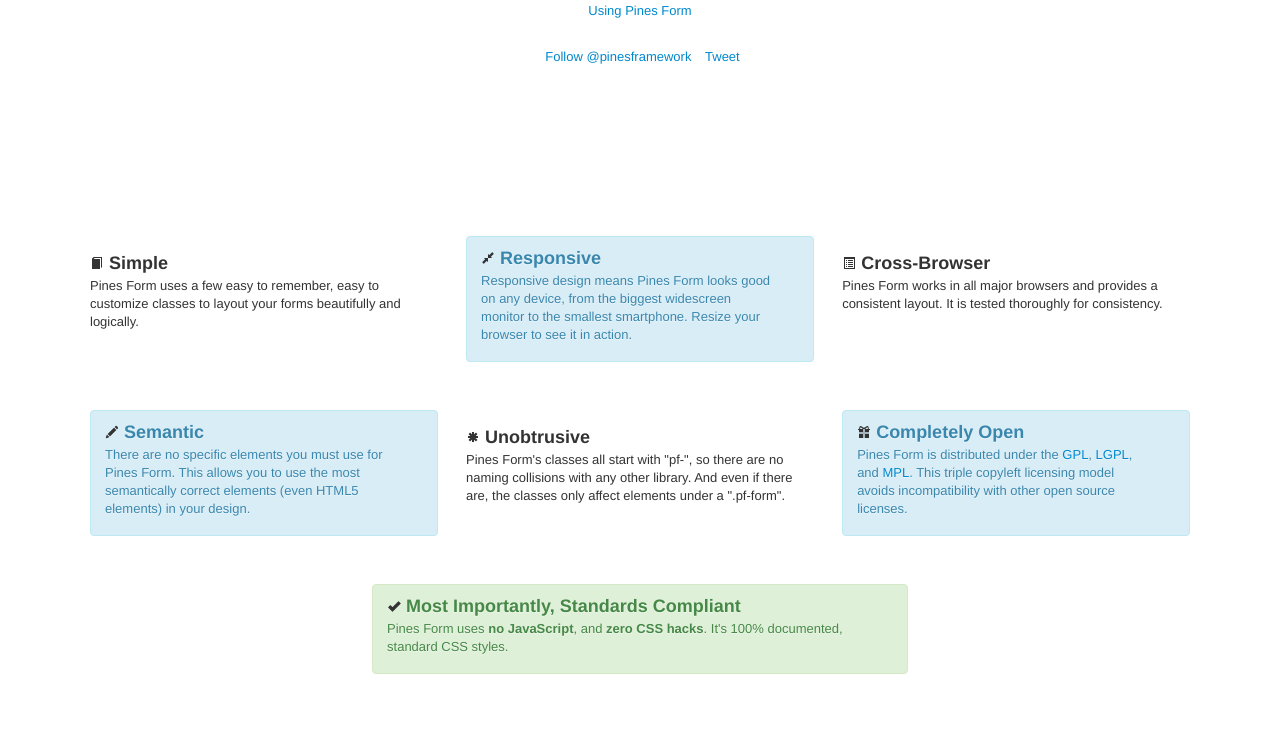
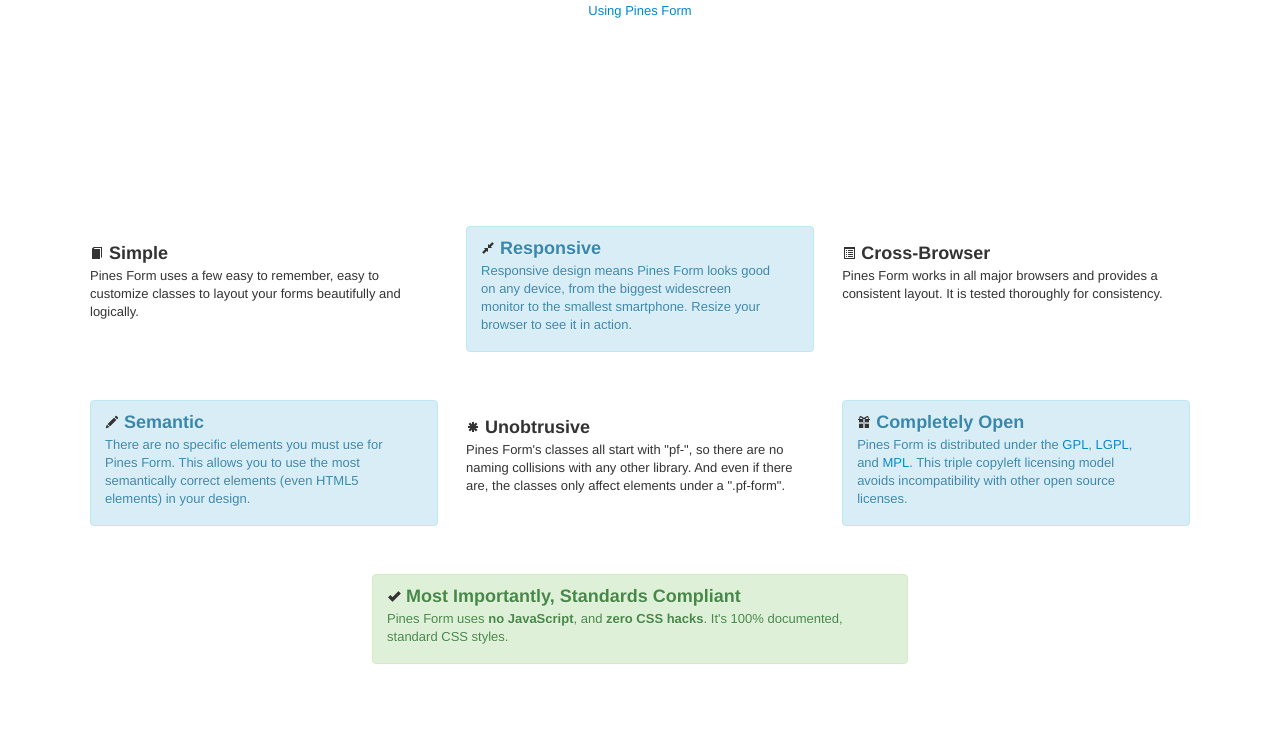
Before and after one commit to sciactive/pform, a plain HTML site: page index.html in a window 1280 px wide. Shown: the part 369-1100 px from the top of the page. Drawn offline with nearby package versions, Linux system fonts and the light colour scheme.

Commit message:
Switched to AddThis social buttons.

```diff
--- a/index.html
+++ b/index.html
@@ -169,29 +169,6 @@
 		}
 		.page-banner .right-button {
 			margin-left: 20px;
-		}
-		.quick-links {
-			list-style: none outside none;
-			margin: 0;
-			min-height: 30px;
-			padding: 5px 20px;
-			text-align: center;
-		}
-		.quick-links:first-child {
-			min-height: 0;
-		}
-		.quick-links li {
-			position: relative;
-			top: 5px;
-			color: #999999;
-			display: inline;
-			margin: 0 5px;
-		}
-		.quick-links .fb-btn {
-			top: 1px;
-		}
-		.quick-links .fb_iframe_widget iframe {
-			left: 0;
 		}
 		.page-points .row-fluid {
 			margin-bottom: 30px;
@@ -399,19 +376,17 @@
 				<a class="right-button btn btn-large" href="http://github.com/sciactive/pform" target="_blank" title="Fork me on GitHub">Pines Form on GitHub <img src="includes/github-icon.png" alt="GitHub Icon" /></a>
 				<br /><br />
 				<a data-toggle="modal" href="#using">Using Pines Form</a>
-				<br />
-				<ul class="quick-links">
-					<li class="fb-btn">
-						<div class="fb-like" data-href="http://pinesframework.org/pform/" data-send="false" data-layout="button_count" data-width="100" data-show-faces="false"></div>
-					</li>
-					<li class="follow-btn">
-						<a href="https://twitter.com/pinesframework" class="twitter-follow-button" data-show-count="false">Follow @pinesframework</a>
-					</li>
-					<li class="tweet-btn">
-						<a href="https://twitter.com/share" class="twitter-share-button" data-url="http://pinesframework.org/pform/">Tweet</a>
-					</li>
-				</ul>
-				<script>!function(d,s,id){var js,fjs=d.getElementsByTagName(s)[0];if(!d.getElementById(id)){js=d.createElement(s);js.id=id;js.src="//platform.twitter.com/widgets.js";fjs.parentNode.insertBefore(js,fjs);}}(document,"script","twitter-wjs");</script>
+				<br /><br />
+				<!-- AddThis Button BEGIN -->
+				<div class="addthis_toolbox addthis_default_style " addthis:url="http://pinesframework.org/pform/" style="display: table; margin: 0pt auto;">
+					<a class="addthis_button_facebook_like" fb:like:layout="button_count" style="margin-right: 12px;"></a>
+					<a class="addthis_button_google_plusone" g:plusone:size="medium"></a>
+					<a class="addthis_button_tweet"></a>
+					<a class="addthis_button_twitter_follow_native" tw:screen_name="pinesframework"></a>
+					<a class="addthis_counter addthis_pill_style"></a>
+				</div>
+				<script type="text/javascript" src="http://s7.addthis.com/js/250/addthis_widget.js#pubid=ra-4fa2edbb6da70bd1"></script>
+				<!-- AddThis Button END -->
 			</div>
 		</div>
 		<div class="modal hide" id="using" style="max-height: inherit;">
```
